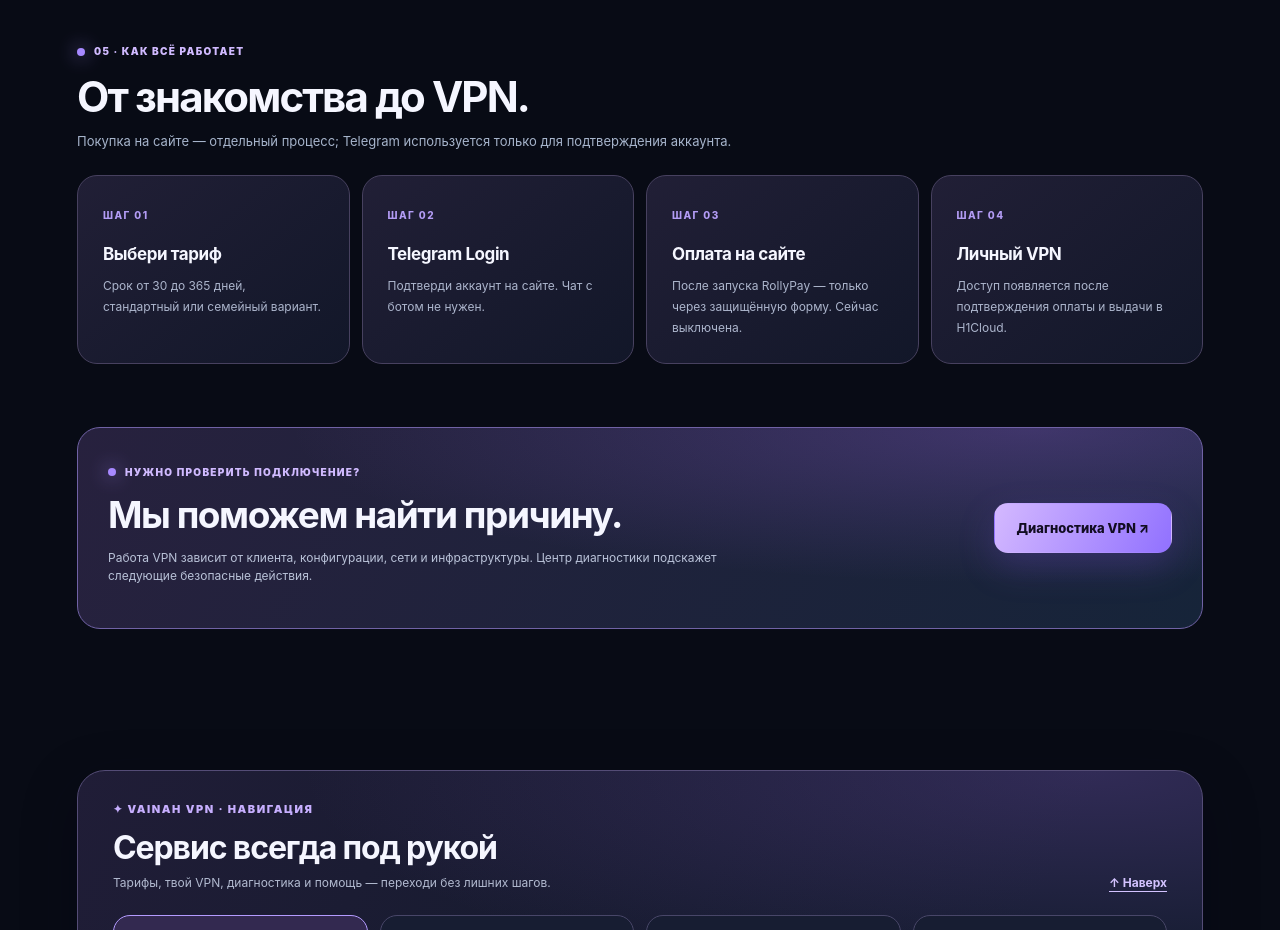
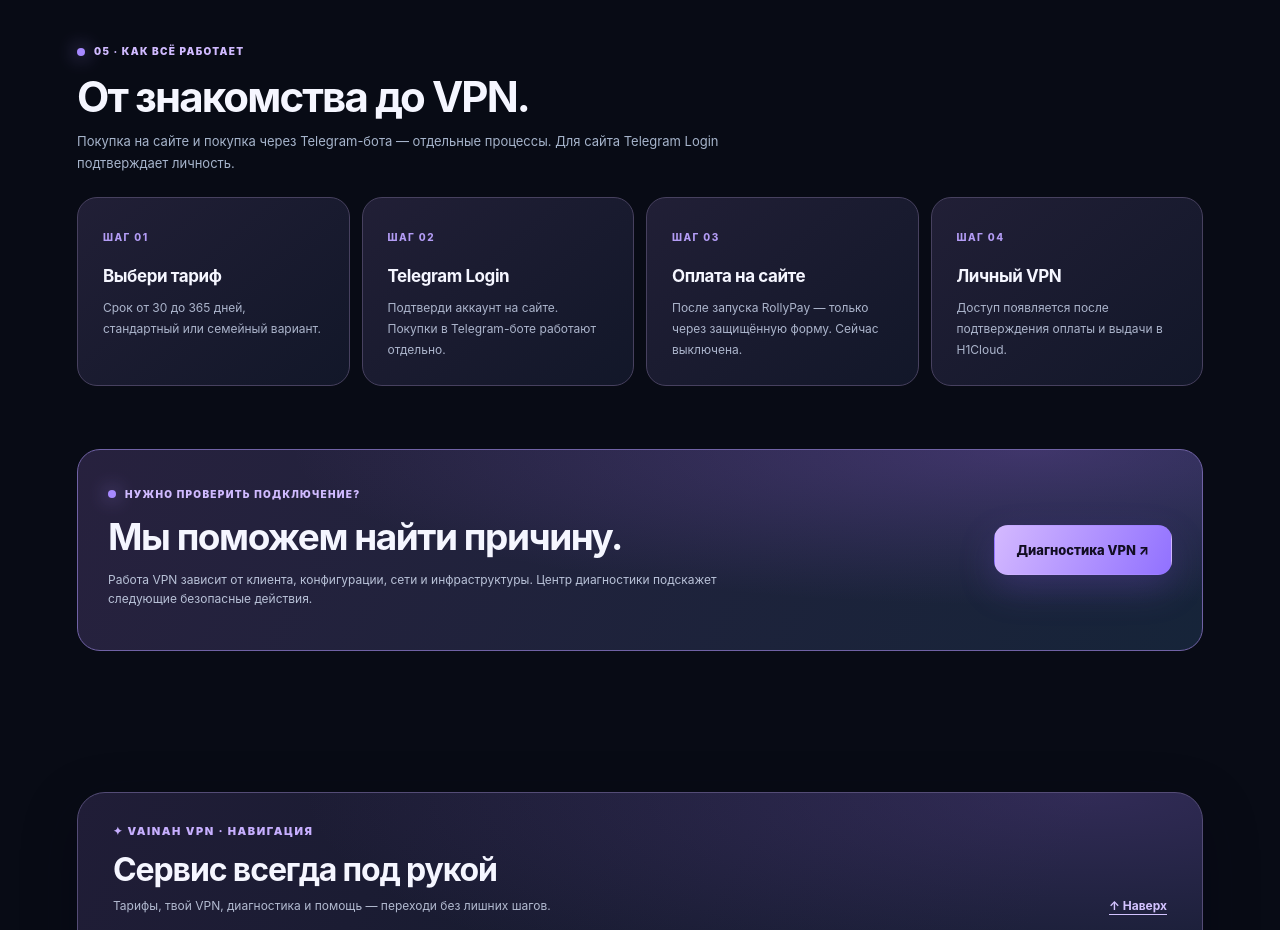
Before and after one commit to isaevarbi822-hub/Vainahvpn_bot, a website: page site/hub.html in a window 1280 px wide. Shown: the part 2820-3750 px from the top of the page. Drawn offline with Linux system fonts and the light colour scheme; no server answers.

Commit message:
Clarify separate Telegram bot purchase channel without introducing a bot purchase button

```diff
--- a/site/hub.html
+++ b/site/hub.html
@@ -137,11 +137,11 @@ footer{border-top:1px solid #2a2e43;margin-top:95px;padding:49px 0 36px;backgrou
 <section class="cx-section" aria-labelledby="hub-roadmap-title">
   <div class="cx-head"><div><span class="cx-tag">05 · КАК ВСЁ РАБОТАЕТ</span>
     <h2 id="hub-roadmap-title">От знакомства до VPN.</h2>
-    <p>Покупка на сайте — отдельный процесс; Telegram используется только для подтверждения аккаунта.</p></div>
+    <p>Покупка на сайте и покупка через Telegram-бота — отдельные процессы. Для сайта Telegram Login подтверждает личность.</p></div>
   </div>
   <div class="ux-step-rail">
     <article class="ux-step"><small>ШАГ 01</small><h3>Выбери тариф</h3><p>Срок от 30 до 365 дней, стандартный или семейный вариант.</p></article>
-    <article class="ux-step"><small>ШАГ 02</small><h3>Telegram Login</h3><p>Подтверди аккаунт на сайте. Чат с ботом не нужен.</p></article>
+    <article class="ux-step"><small>ШАГ 02</small><h3>Telegram Login</h3><p>Подтверди аккаунт на сайте. Покупки в Telegram-боте работают отдельно.</p></article>
     <article class="ux-step"><small>ШАГ 03</small><h3>Оплата на сайте</h3><p>После запуска RollyPay — только через защищённую форму. Сейчас выключена.</p></article>
     <article class="ux-step"><small>ШАГ 04</small><h3>Личный VPN</h3><p>Доступ появляется после подтверждения оплаты и выдачи в H1Cloud.</p></article>
   </div>
```
